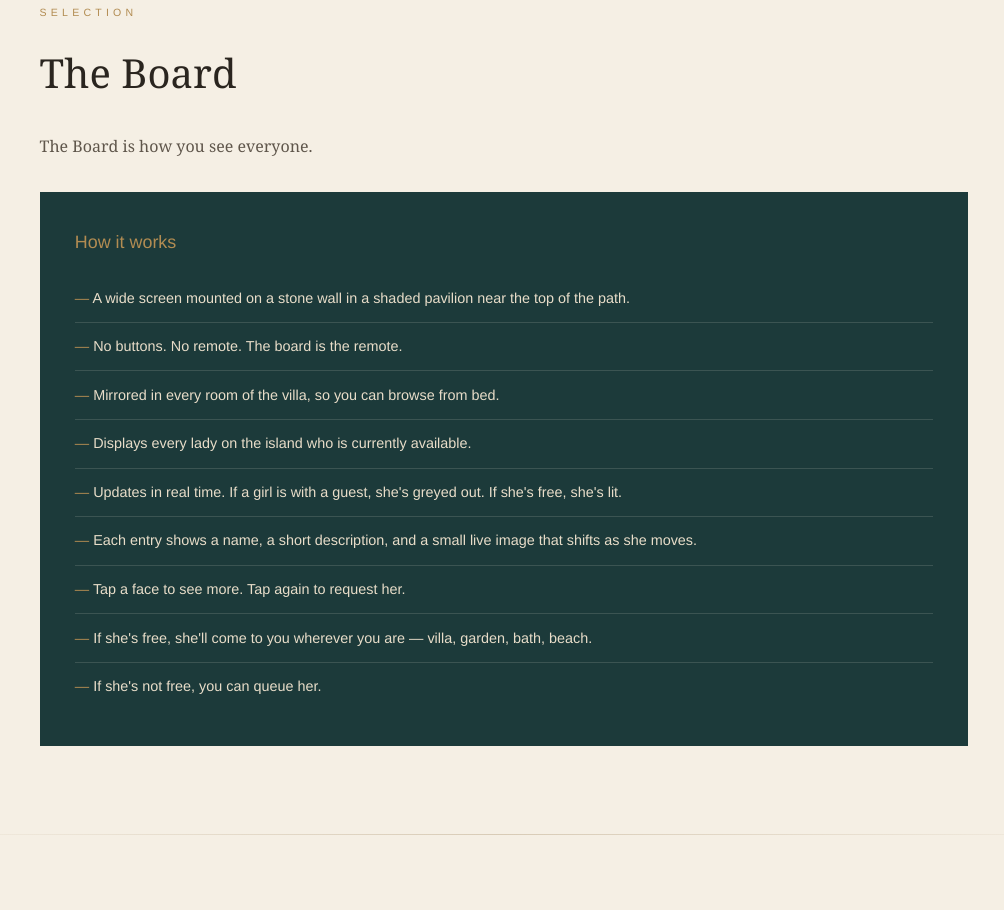
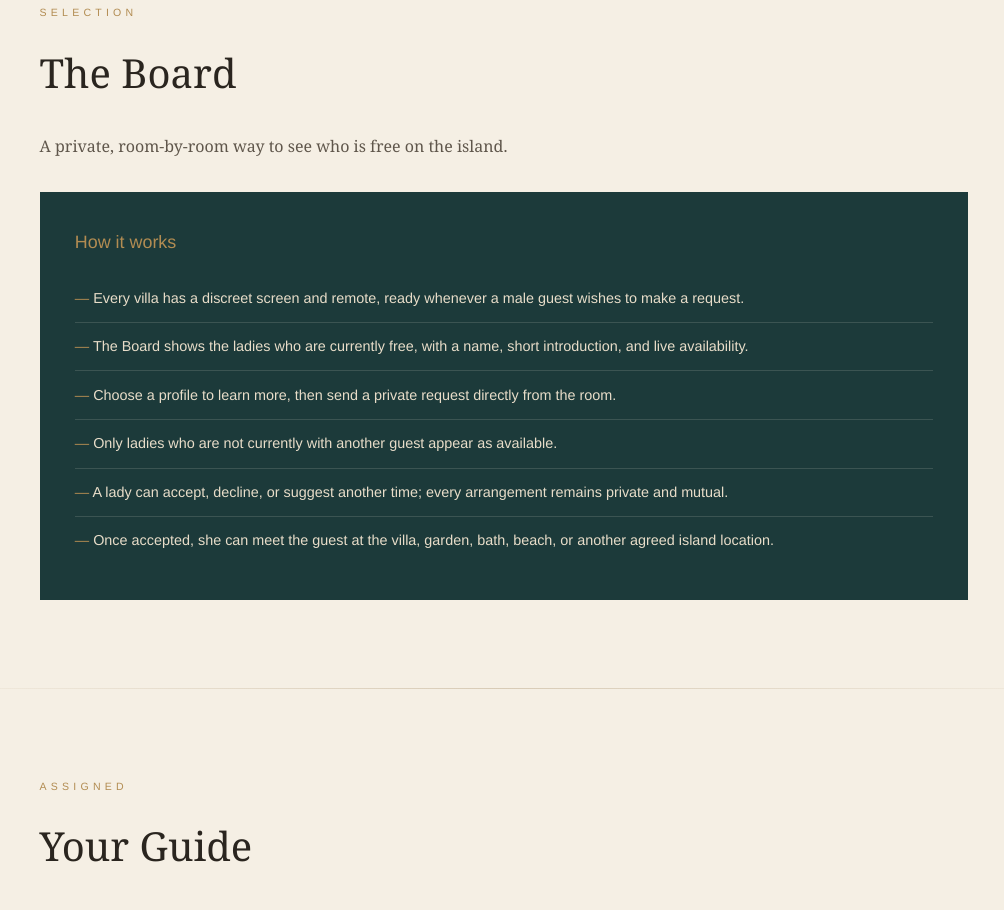
Before and after one commit to Ahzurahvu/aetheria, a plain HTML site: page index.html in a window 1280 px wide. Shown: the part 4148-5058 px from the top of the page, without its empty margins (136-1140 px from the left). Drawn offline with Linux system fonts and the light colour scheme.

Commit message:
Add Raquel profile and update villa board

```diff
--- a/index.html
+++ b/index.html
@@ -317,20 +317,17 @@
 <section id="board">
   <div class="label">Selection</div>
   <h2>The Board</h2>
-  <p>The Board is how you see everyone.</p>
+  <p>A private, room-by-room way to see who is free on the island.</p>
 
   <div class="board">
     <h3>How it works</h3>
     <ul>
-      <li>A wide screen mounted on a stone wall in a shaded pavilion near the top of the path.</li>
-      <li>No buttons. No remote. The board is the remote.</li>
-      <li>Mirrored in every room of the villa, so you can browse from bed.</li>
-      <li>Displays every lady on the island who is currently available.</li>
-      <li>Updates in real time. If a girl is with a guest, she's greyed out. If she's free, she's lit.</li>
-      <li>Each entry shows a name, a short description, and a small live image that shifts as she moves.</li>
-      <li>Tap a face to see more. Tap again to request her.</li>
-      <li>If she's free, she'll come to you wherever you are — villa, garden, bath, beach.</li>
-      <li>If she's not free, you can queue her.</li>
+      <li>Every villa has a discreet screen and remote, ready whenever a male guest wishes to make a request.</li>
+      <li>The Board shows the ladies who are currently free, with a name, short introduction, and live availability.</li>
+      <li>Choose a profile to learn more, then send a private request directly from the room.</li>
+      <li>Only ladies who are not currently with another guest appear as available.</li>
+      <li>A lady can accept, decline, or suggest another time; every arrangement remains private and mutual.</li>
+      <li>Once accepted, she can meet the guest at the villa, garden, bath, beach, or another agreed island location.</li>
     </ul>
   </div>
 </section>
```
Also changed, not shown: ladies.html (+1 -0 lines), asset/girls/raquel.webp (added).
